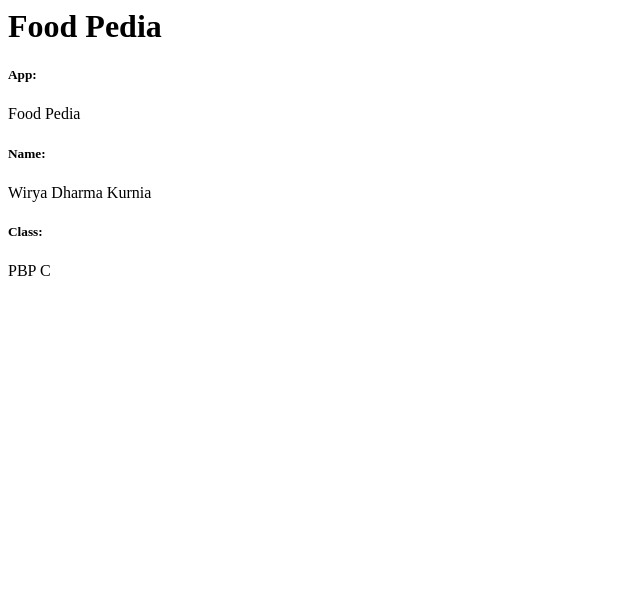
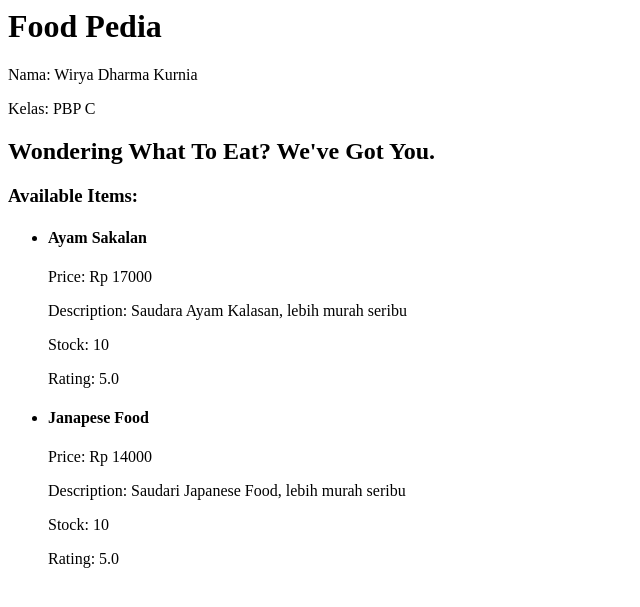
Before and after one commit to wiryaa23/food-pedia, a Django app: page / in a window 1280 px wide. Shown: the top 607 px of the page, without its empty margins (0-640 px from the left). Run offline with Django 5.2, Linux system fonts and the light colour scheme.

Commit message:
updating views.py and main.html

```diff
--- a/main/templates/main.html
+++ b/main/templates/main.html
@@ -1,8 +1,31 @@
-<h1>Food Pedia</h1>
+<!-- <h1>Food Pedia</h1>
 
-<h5>App: </h5>
+<h5></h5>
 <p>{{ app }}</p>
 <h5>Name: </h5>
 <p>{{ name }}</p>
 <h5>Class: </h5>
-<p>{{ class }}</p>
+<p>{{ class }}</p> -->
+
+<head>
+    <title>Food Pedia</title>
+</head>
+
+<body>
+    <h1>{{app}}</b></h1>
+    <p>Nama: {{ name }}</p>
+    <p>Kelas: {{ class }}</p>
+    <h2>Wondering What To Eat? We've Got You.</h2>
+    <h3>Available Items:</h3>
+    <ul>
+        {% for item in items %}
+        <li>
+            <h4>{{ item.name }}</h4>
+            <p>Price: Rp {{ item.price }}</p>
+            <p>Description: {{ item.description }}</p>
+            <p>Stock: {{ item.stock }}</p>
+            <p>Rating: {{ item.rating }}</p>
+        </li>
+        {% endfor %}
+    </ul>
+</body>
--- a/main/views.py
+++ b/main/views.py
@@ -4,7 +4,11 @@ def show_main(request):
     context = {
         'app': 'Food Pedia',
         'name': 'Wirya Dharma Kurnia',
-        'class': 'PBP C'
+        'class': 'PBP C',
+        'items': [
+            {'name': 'Ayam Sakalan', 'price': 17000, 'description': 'Saudara Ayam Kalasan, lebih murah seribu', 'stock': 10, 'rating': 5.0},
+            {'name': 'Janapese Food', 'price': 14000, 'description': 'Saudari Japanese Food, lebih murah seribu', 'stock': 10, 'rating': 5.0},
+        ]
     }
 
     return render(request, "main.html", context)
```
Also changed, not shown: 2 other files.
